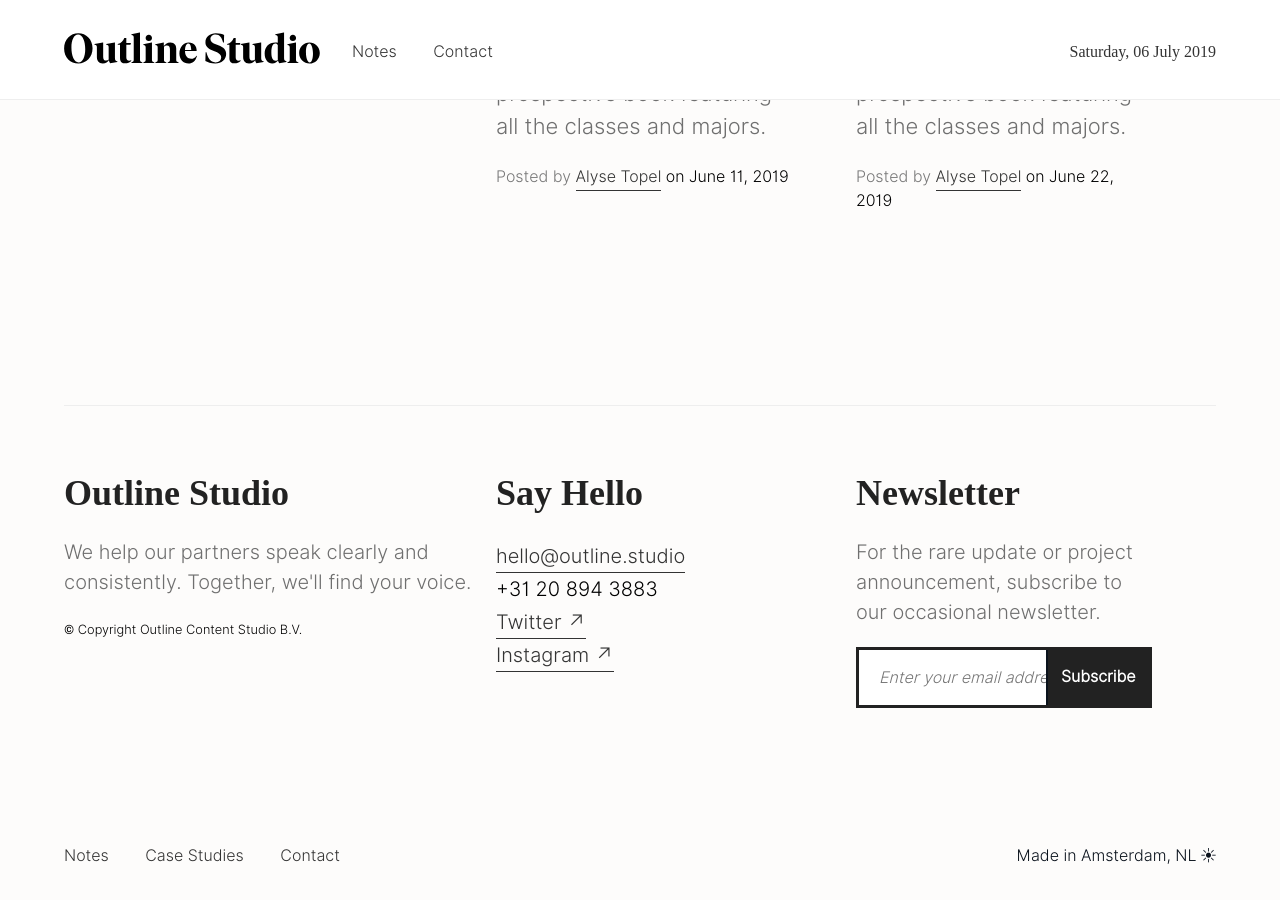
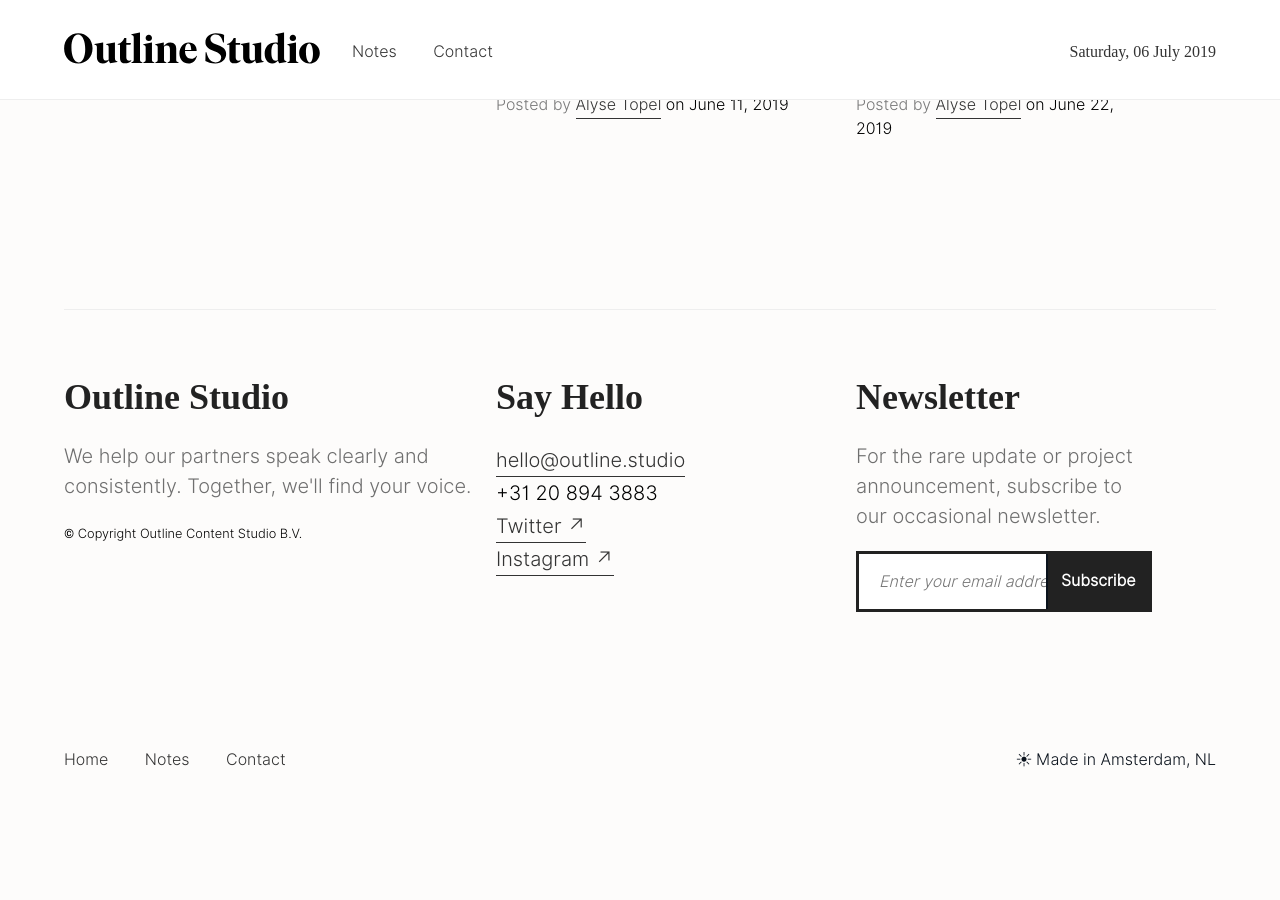
Before and after one commit to aarongilmore/outline-studio, a Jekyll site: the page built from index.md, in a window 1280 px wide and 900 px high, scrolled down 2017 px. Built offline with Jekyll 4.4.1, drawn with Linux system fonts in a browser that asks for light colours; nearby versions of some CDN libraries; some web fonts are replaced; after the commit the page ends 2821 px from its top, so only the background shows below that.

Commit message:
Updating footer links.

```diff
--- a/_includes/footer.html
+++ b/_includes/footer.html
@@ -43,10 +43,11 @@
 <footer class="ph3 ph4-m ph5-ns colophon">
     <div class="mw9 center pv4">
         <div class="dib w-100 dt">
-            <small class="f5-ns fr-ns dib lh-copy">Made in Amsterdam, NL &#x2600;</small>
+            <small class="f5-ns fr-ns dib lh-copy">&#x2600; Made in Amsterdam, NL</small>
             <div class="f5-ns ml2-m mt3 mt0-ns" id="nav">
+                <a class="link dim dark-gray f6 f5-ns dib mr3 mr4-ns" href="/" title="Home">Home</a>
                 <a class="link dim dark-gray f6 f5-ns dib mr3 mr4-ns" href="/notes" title="Notes">Notes</a>
-                <a class="link dim dark-gray f6 f5-ns dib mr3 mr4-ns" href="/case-studies" title="Case Studies">Case Studies</a>
+                <!-- <a class="link dim dark-gray f6 f5-ns dib mr3 mr4-ns" href="/case-studies" title="Case Studies">Case Studies</a> -->
                 <a class="link dim dark-gray f6 f5-ns dib" href="/contact" title="Contact">Contact</a>
             </div>
         </div>
--- a/_layouts/default.html
+++ b/_layouts/default.html
@@ -54,7 +54,7 @@
         <h1 class="f-headline-ns f1 mw8 dib v-btm pb4"><span style="font-weight:300;">We help our partners speak clearly and consistently. <strong>Together, we'll find your voice.</strong></h1>
       </section>
 
-      <section class="ph3 ph4-m ph5-ns pv4">
+      <section class="ph3 ph4-m ph5-ns pv2">
         <grid columns=8 columns-s=1 class="mt2-ns">
             <c span=3 span-s=1>
               <h3 class="f2 mv5-ns mv3-m">About &mdash;</h3>
@@ -65,7 +65,7 @@
         </grid>
       </section>
 
-      <section class="ph3 ph4-m ph5-ns pv4">
+      <section class="ph3 ph4-m ph5-ns pv2">
       <grid columns=8 columns-s=1 class="mt2-ns">
           <c span=3 span-s=1>
             <h3 class="f2 mv5-ns mv3-m">Recent Notes &mdash;</h3>
```
